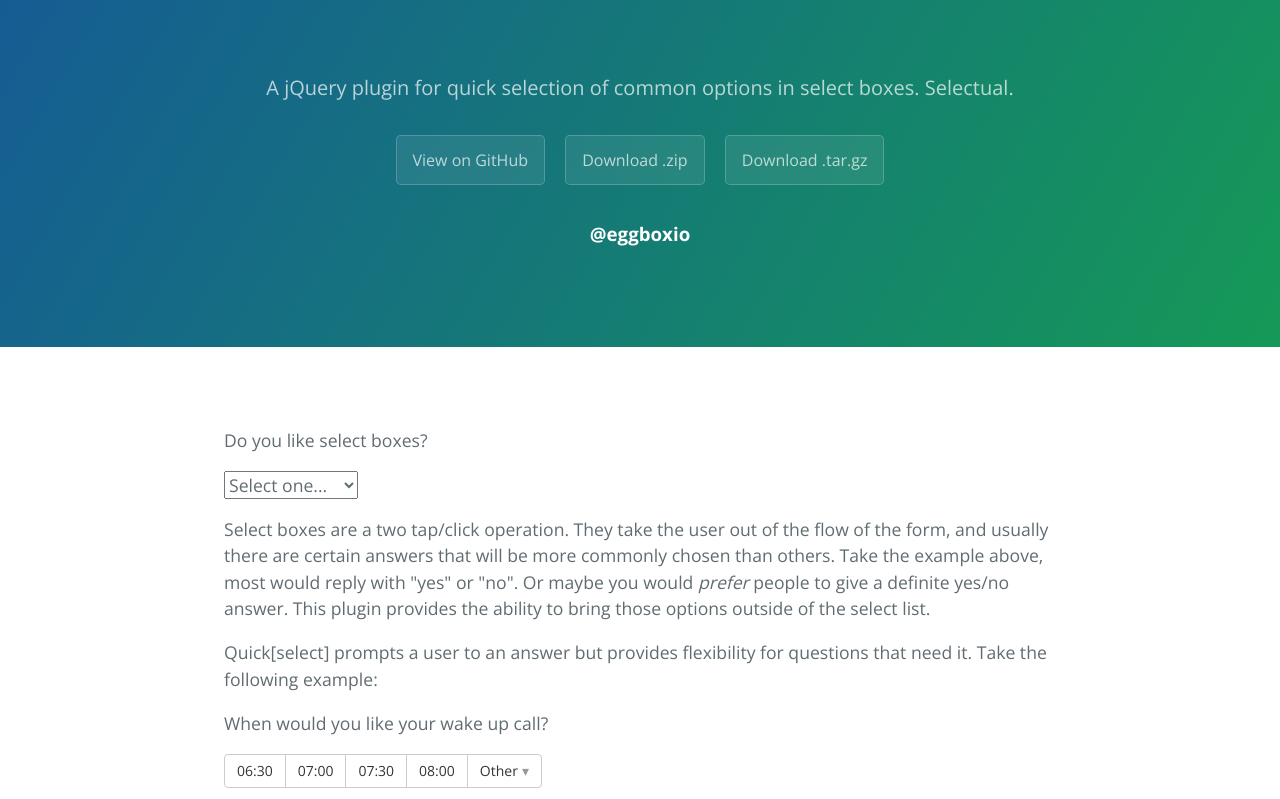
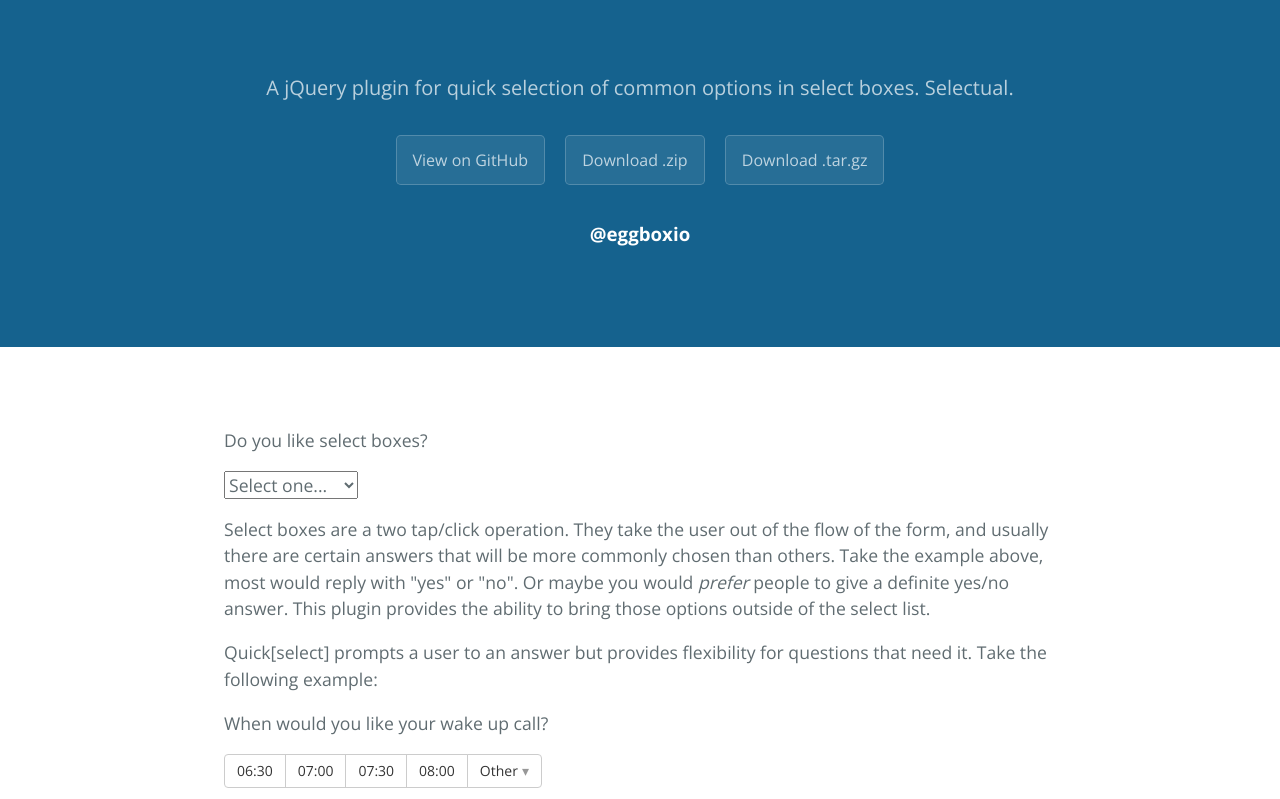
Before and after one commit to will-stone/quick-select, a plain HTML site: page index.html in a window 1280 px wide. Shown: the part 213-1012 px from the top of the page. Drawn offline with nearby package versions, Linux system fonts and the light colour scheme.

Commit message:
Static page-header colour
#15628E blue

```diff
--- a/docs/stylesheets/stylesheet.css
+++ b/docs/stylesheets/stylesheet.css
@@ -61,8 +61,7 @@
 .page-header {
   color: #fff;
   text-align: center;
-  background-color: #159957;
-  background-image: linear-gradient(120deg, #155799, #159957);
+  background-color: #15628E;
   margin-bottom: 3rem; }
 
 @media screen and (min-width: 64em) {
```
